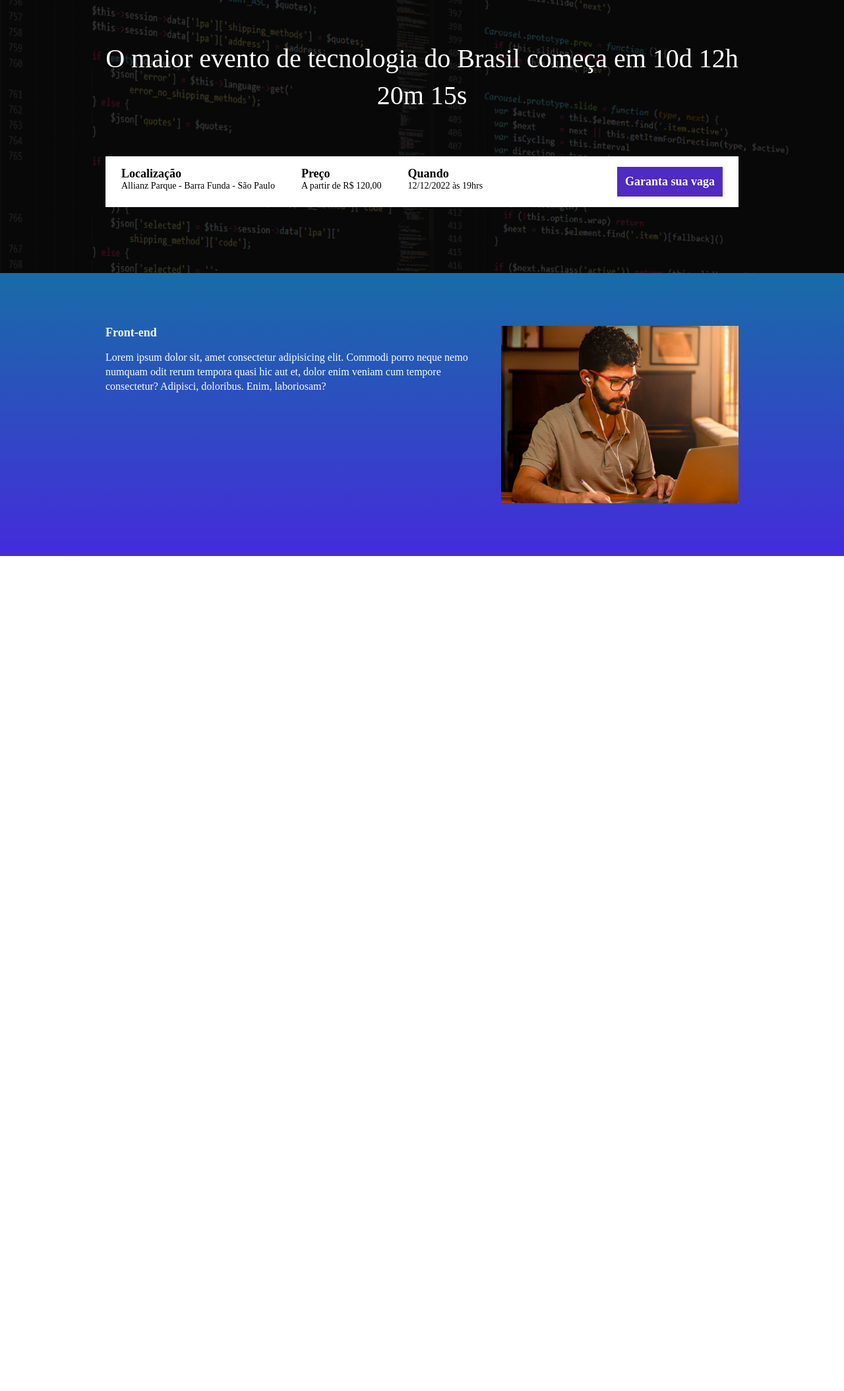
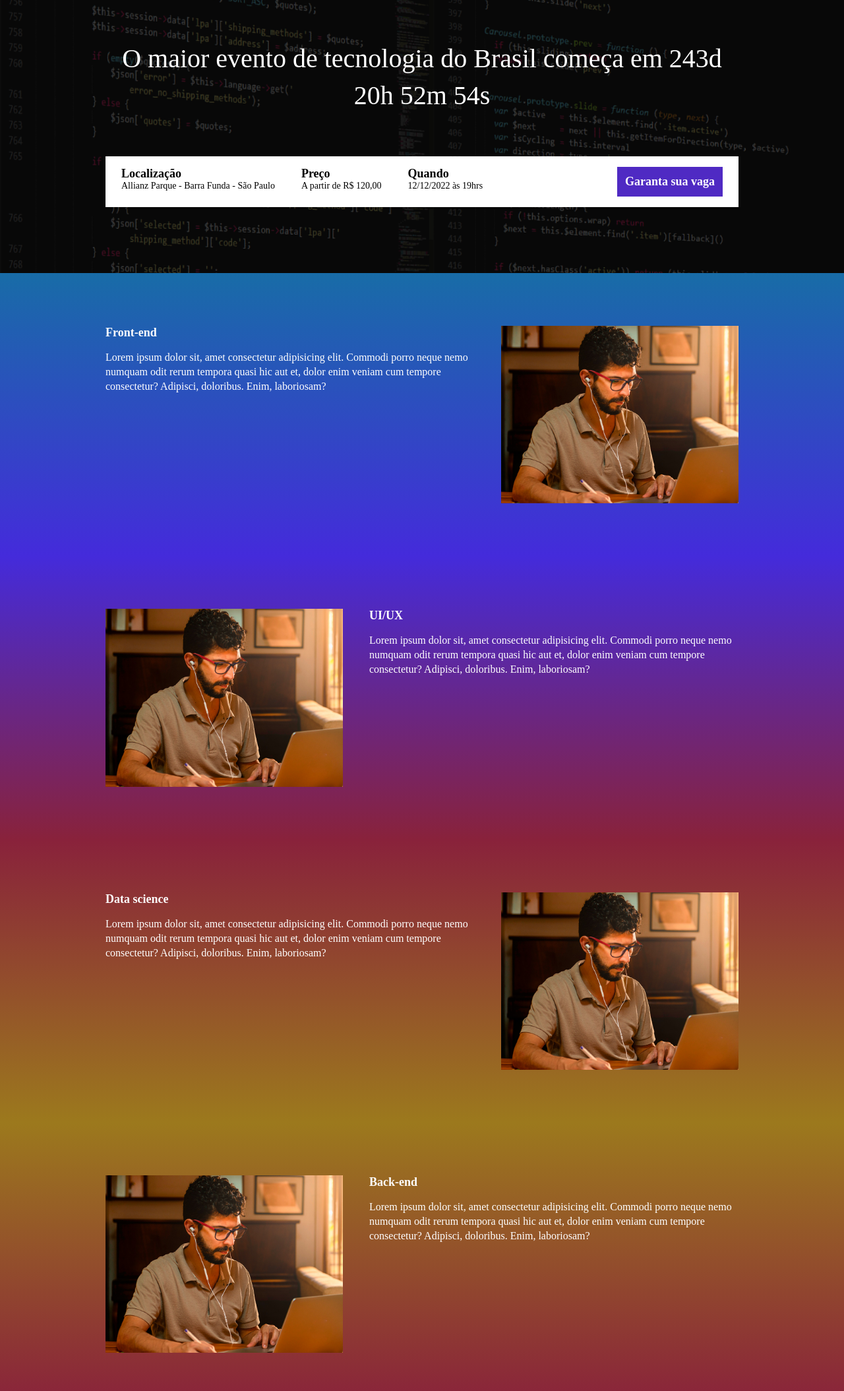
Before and after one commit to Nycolas-Klentfelt/ebac_tech_talks, a website built with Parcel: page src/index.html in a window 1280 px wide. Shown: the part 147-2256 px from the top of the page at 66% size. Before the commit the page ends 990 px from the top, so only its background shows below. Built offline with nearby package versions, Linux system fonts and the light colour scheme.

Commit message:
Criando a contagem regressiva

```diff
--- a/package.json
+++ b/package.json
@@ -2,9 +2,9 @@
   "name": "evento_ficticio",
   "version": "1.0.0",
   "description": "",
-  "main": "index.js",
   "scripts": {
     "dev": "parcel src/index.html src/styles/main.scss src/scripts/main.js",
+    "build": "parcel build src/index.html",
     "test": "echo \"Error: no test specified\" && exit 1"
   },
   "keywords": [],
--- a/src/index.html
+++ b/src/index.html
@@ -9,6 +9,7 @@
     <link rel="preconnect" href="https://fonts.gstatic.com" crossorigin>
     <link href="https://fonts.googleapis.com/css2?family=Roboto:ital,wght@0,100..900;1,100..900&display=swap" rel="stylesheet">
 
+    <link rel="stylesheet" href="https://unpkg.com/aos@next/dist/aos.css" />
     <link rel="stylesheet" href="./styles/main.scss">
 </head>
 <body>
@@ -16,7 +17,7 @@
         <div class="container">
             <img class="hero__logo" src="./images/ebac_logo.svg" alt="EBAC">
             <p class="hero__text">
-                O maior evento de tecnologia do Brasil começa em 10d 12h 20m 15s
+                O maior evento de tecnologia do Brasil começa em <span id="contador"></span>
             </p>
             <div class="infos-bar">
                 <ul class="infos-bar__infos">
@@ -39,8 +40,8 @@
             </div>
         </div>
     </header>
-    <section class="event">
-        <div class="container">
+    <section class="event event--frontend" >
+        <div class="container" data-aos="fade-right">
             <div class="event__detail">
                 <h2 class="event__detail__title">Front-end</h2>
                 <p class="event__detail__description">
@@ -50,6 +51,40 @@
             <img class="event__image" src="images/frontend.png" alt="front-end">
         </div>
     </section>
-    <script src="scripts/main.js"></script>
+    <section class="event event--ui-ux event--image-left" >
+        <div class="container" data-aos="fade-left">
+            <div class="event__detail">
+                <h2 class="event__detail__title">UI/UX</h2>
+                <p class="event__detail__description">
+                    Lorem ipsum dolor sit, amet consectetur adipisicing elit. Commodi porro neque nemo numquam odit rerum tempora quasi hic aut et, dolor enim veniam cum tempore consectetur? Adipisci, doloribus. Enim, laboriosam?
+                </p>
+            </div>
+            <img class="event__image" src="images/frontend.png" alt="front-end">
+        </div>
+    </section>
+    <section class="event event--data-science">
+        <div class="container" data-aos="fade-right">
+            <div class="event__detail">
+                <h2 class="event__detail__title">Data science</h2>
+                <p class="event__detail__description">
+                    Lorem ipsum dolor sit, amet consectetur adipisicing elit. Commodi porro neque nemo numquam odit rerum tempora quasi hic aut et, dolor enim veniam cum tempore consectetur? Adipisci, doloribus. Enim, laboriosam?
+                </p>
+            </div>
+            <img class="event__image" src="images/frontend.png" alt="front-end">
+        </div>
+    </section>
+    <section class="event event--backend event--image-left">
+        <div class="container" data-aos="fade-left">
+            <div class="event__detail">
+                <h2 class="event__detail__title">Back-end</h2>
+                <p class="event__detail__description">
+                    Lorem ipsum dolor sit, amet consectetur adipisicing elit. Commodi porro neque nemo numquam odit rerum tempora quasi hic aut et, dolor enim veniam cum tempore consectetur? Adipisci, doloribus. Enim, laboriosam?
+                </p>
+            </div>
+            <img class="event__image" src="images/frontend.png" alt="front-end">
+        </div>
+    </section>
+    <script src="https://unpkg.com/aos@next/dist/aos.js"></script>
+    <script src="./scripts/main.js"></script>
 </body>
 </html>
--- a/src/scripts/main.js
+++ b/src/scripts/main.js
@@ -1 +1,27 @@
-console.log('olá mundo')
+AOS.init();
+
+const dataDoEvento = new Date("dec 23, 2025 18:00:00");
+const timeStampDoEvento = dataDoEvento.getTime();
+
+const contaAsHoras = setInterval(function(){
+    const agora = new Date();
+    const timeStampAtual = agora.getTime();
+
+    const distanciaAteOEvento = timeStampDoEvento - timeStampAtual;
+
+    const diaEmMs = 1000 * 60 * 60 * 24;
+    const horaEmMs = 1000 * 60 * 60;
+    const minutosEmMs = 1000 * 60;
+
+    const diasAteOEvento = Math.floor(distanciaAteOEvento / diaEmMs);
+    const horasAteOEvento = Math.floor((distanciaAteOEvento % diaEmMs) / horaEmMs);
+    const minutosAteOEvento = Math.floor((distanciaAteOEvento % horaEmMs) / minutosEmMs);
+    const segundosAteOEvento = Math.floor((distanciaAteOEvento % minutosEmMs) / 1000);
+
+    document.getElementById('contador').innerHTML = `${diasAteOEvento}d ${horasAteOEvento}h ${minutosAteOEvento}m ${segundosAteOEvento}s`
+
+    if(distanciaAteOEvento < 0){
+        clearInterval(contaAsHoras);
+        document.getElementById('contador').innerHTML = `Evento expirado`
+    }
+},1000)
--- a/src/styles/_event.scss
+++ b/src/styles/_event.scss
@@ -1,13 +1,36 @@
+@use '_variables';
+
 .event{
     padding: 80px 0;
-    background-image: linear-gradient(#186ca7, #442bdb);
+
+    &--frontend{
+        background-image: linear-gradient(variables.$blue1, variables.$blue2);
+    }
+
+    &--ui-ux{
+        background-image: linear-gradient(variables.$blue2, variables.$pink);
+    }
+
+    &--data-science{
+        background-image: linear-gradient(variables.$pink, variables.$yellow);
+    }
+
+    &--backend{
+        background-image: linear-gradient(variables.$yellow, variables.$pink);
+    }
+
+    &--image-left{
+        .container{
+            flex-direction: row-reverse;
+        }
+    }
 
     .container{
         display: flex;
+        gap: 40px;
     }
 
     &__detail{
-        margin-right: 40px;
         &__title{
             font-size: 18px;
             font-weight: bold;
--- a/src/styles/_hero.scss
+++ b/src/styles/_hero.scss
@@ -1,3 +1,5 @@
+@use '_variables';
+
 .hero{
     padding-top: 64px;
     padding-bottom: 100px;
@@ -16,7 +18,7 @@
         left: 0;
         width: 100%;
         height: 100%;
-        background-color: #000000;
+        background-color: variables.$secondaryTextColor;
         content: " ";
         opacity: .7;
     }
--- /dev/null
+++ b/src/styles/_variables.scss
@@ -0,0 +1,8 @@
+$textColor: #fff;
+$secondaryTextColor:#000;
+
+$blue1:#186ca7;
+$blue2:#442bdb;
+$pink:#89223b;
+$yellow:#9c791d;
+$purple:#4F2ac3;
--- a/src/styles/components/_buttons.scss
+++ b/src/styles/components/_buttons.scss
@@ -1,3 +1,5 @@
+@use '../variables';
+
 .button{
     padding: 12px;
     font-size: 18px;
@@ -7,8 +9,8 @@
     white-space: nowrap;
 
     &--primary{
-        color: #fff;
-        background-color: #4f2ac3;
+        color: variables.$textColor;
+        background-color: variables.$purple;
     }
 
     @media (max-width:640px){
--- a/src/styles/components/_infos-bar.scss
+++ b/src/styles/components/_infos-bar.scss
@@ -1,6 +1,8 @@
+@use '../variables';
+
 .infos-bar{
     padding: 16px 24px;
-    background-color: #fff;
+    background-color: variables.$textColor;
     display: flex;
     justify-content: space-between;
 
@@ -10,10 +12,10 @@
 
         &__item{
             font-size: 14px;
-            color: #000;
+            color: variables.$secondaryTextColor;
 
             b{
-                color: #000;
+                color: variables.$secondaryTextColor;
                 font-size: 18px;
                 display: block;
             }
--- a/src/styles/main.scss
+++ b/src/styles/main.scss
@@ -2,12 +2,13 @@
 @use './components/_infos-bar';
 @use './components/_buttons';
 @use '_event';
+@use '_variables';
 
 *{
     margin: 0;
     padding: 0;
     box-sizing: border-box;
-    color: #fff;
+    color: variables.$textColor;
     list-style: none;
 }
 
```
